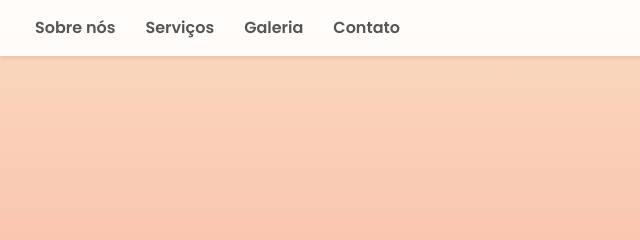
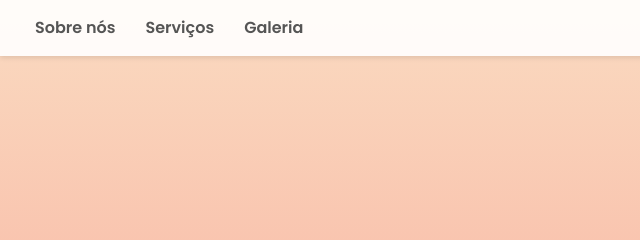
Before and after one commit to kauanyressel/gabriellystudiobeauty, a plain HTML site: page index.html in a window 1280 px wide. Shown: the top 240 px of the page, 0-640 px from the left. Drawn offline with Linux system fonts and the light colour scheme.

Commit message:
exclusão do id #contato na seção Navbar

```diff
--- a/index.html
+++ b/index.html
@@ -17,7 +17,6 @@
         <li><a href="#about-us">Sobre nós</a></li>
         <li><a href="#services">Serviços</a></li>
         <li><a href="#gallery">Galeria</a></li>
-        <li><a href="#contact">Contato</a></li>
     </ul>
   </nav>
 
```
